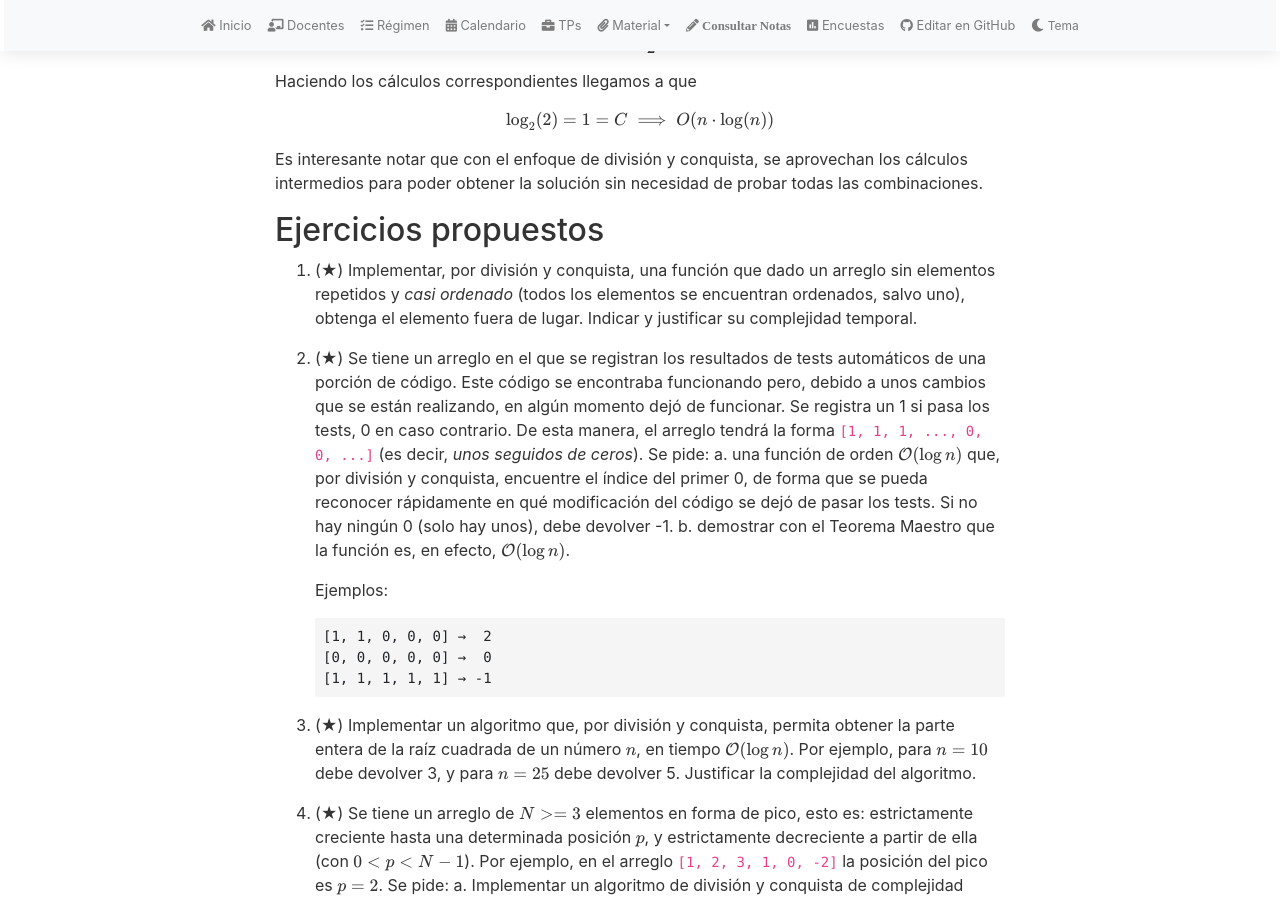
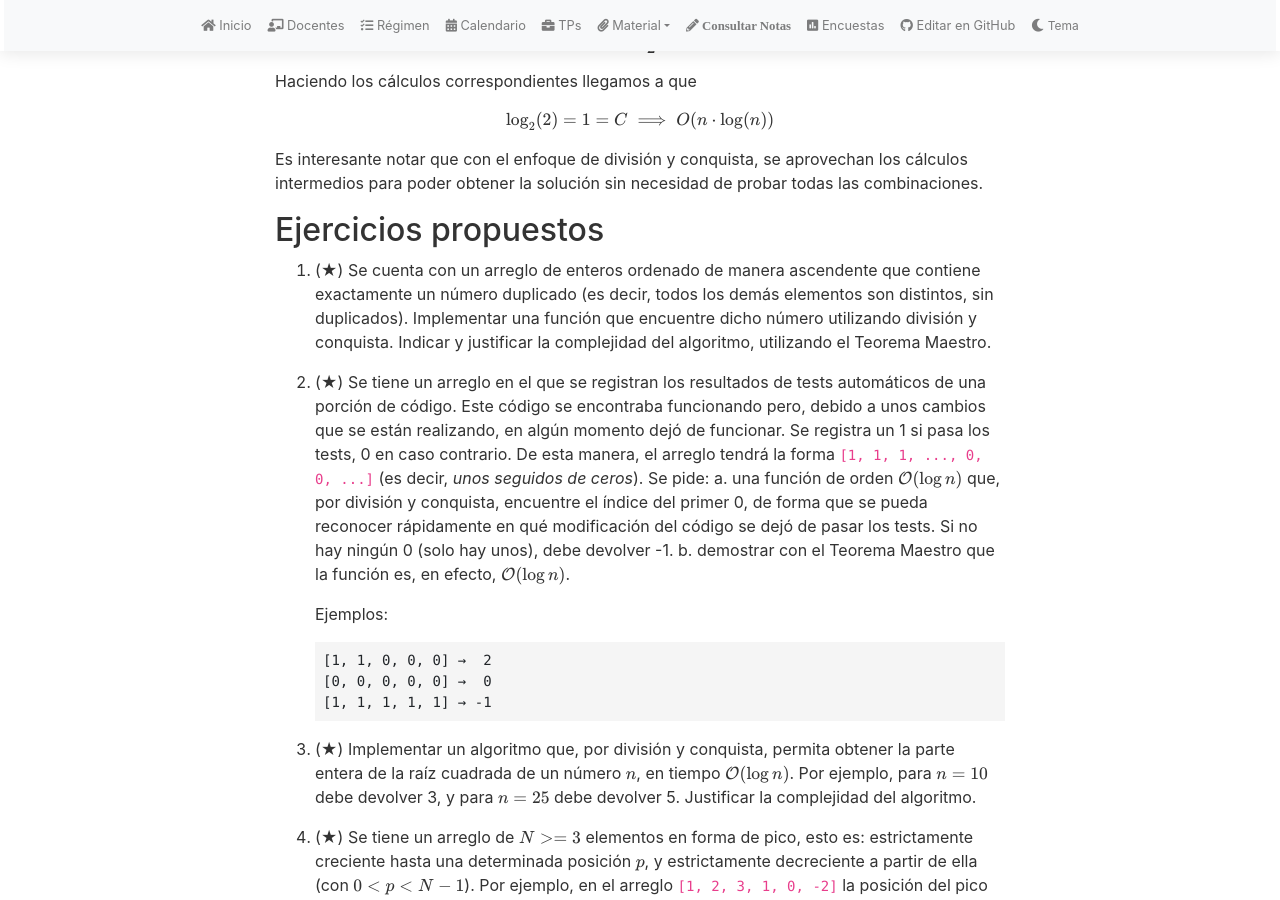
Before and after one commit to algoritmos-rw/tda_bg, a Jekyll site: the page built from material/guias/dyc.md, in a window 1280 px wide and 900 px high, scrolled down 3563 px. Built offline with Jekyll 4.4.1, drawn with Linux system fonts in a browser that asks for light colours; nearby versions of some CDN libraries; our own code applies the rules of GitHub Pages for plain Markdown files.

Commit message:
Cambiar ejercicio super sencillo para D&C (#76)

```diff
--- a/material/guias/dyc.md
+++ b/material/guias/dyc.md
@@ -139,8 +139,9 @@ Es interesante notar que con el enfoque de división y conquista, se aprovechan
 
 ## Ejercicios propuestos
 
-1.  (★) Implementar, por división y conquista, una función que dado un arreglo sin elementos repetidos y _casi ordenado_ (todos los elementos se
-    encuentran ordenados, salvo uno), obtenga el elemento fuera de lugar. Indicar y justificar su complejidad temporal.
+1.  (★) Se cuenta con un arreglo de enteros ordenado de manera ascendente que contiene exactamente un número duplicado (es decir, todos los demás
+    elementos son distintos, sin duplicados). Implementar una función que encuentre dicho número utilizando división y conquista. Indicar y justificar la
+    complejidad del algoritmo, utilizando el Teorema Maestro.
 
 1.  (★) Se tiene un arreglo en el que se registran los resultados de tests automáticos de una porción de código. Este código se encontraba funcionando
     pero, debido a unos cambios que se están realizando, en algún momento dejó de funcionar. Se registra un 1 si pasa los tests, 0 en caso contrario.
```
